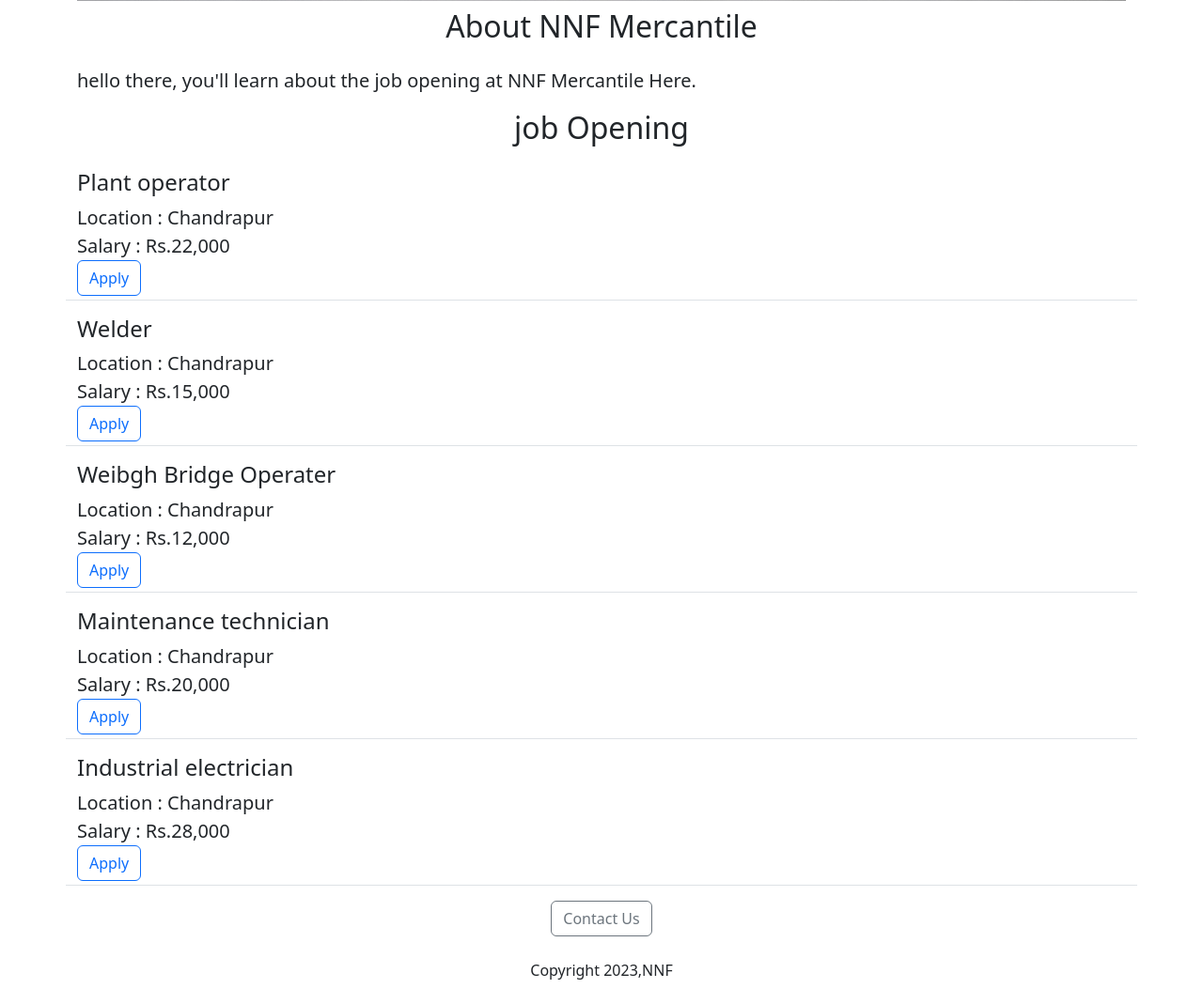
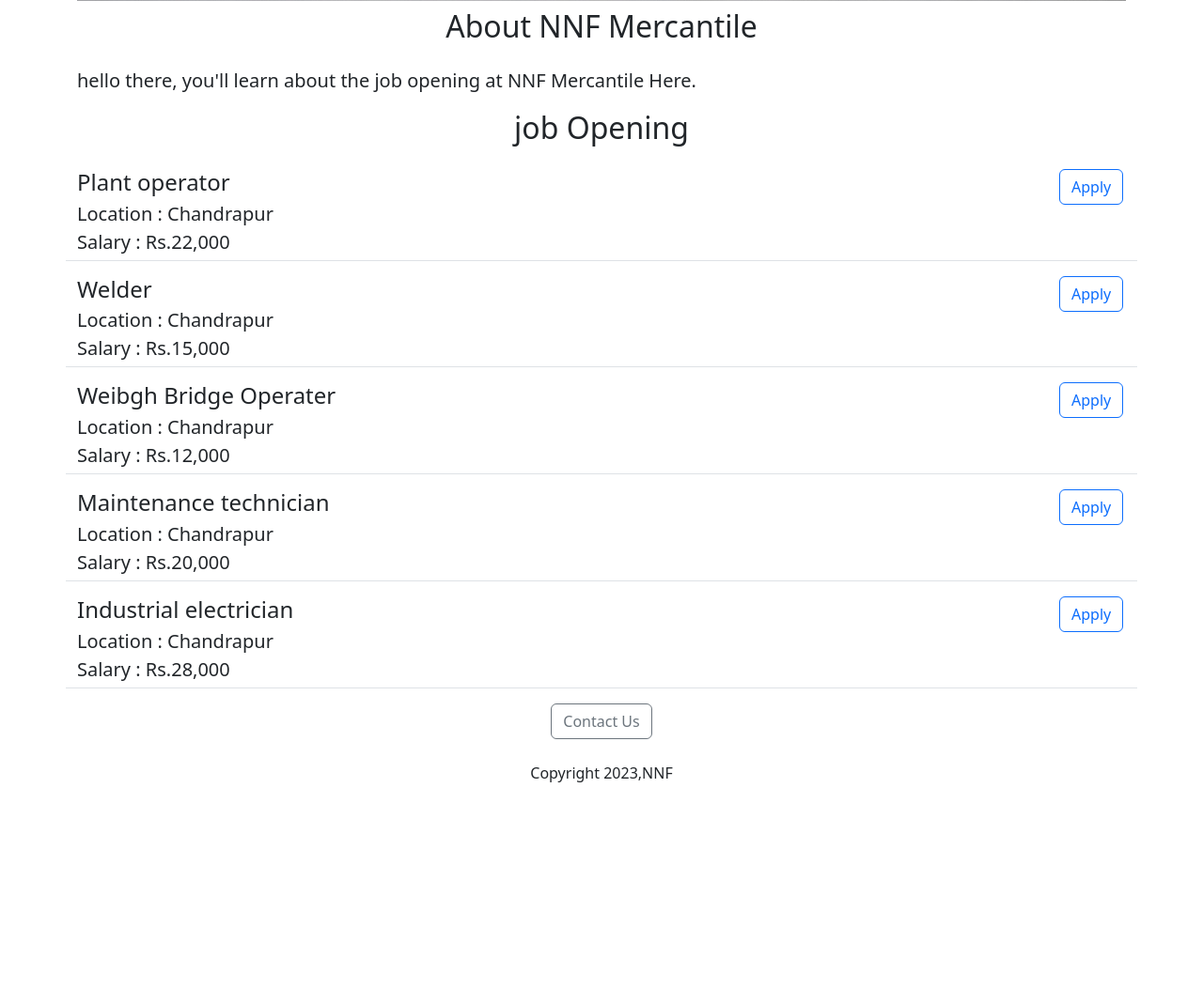
Before and after one commit to cnchoudhari/careers_website, a Flask app: page / in a window 1280 px wide. Shown: the part 715-1784 px from the top of the page at 94% size. After the commit the page ends 1548 px from the top, so only its background shows below. Run offline with Flask 3, Linux system fonts and the light colour scheme.

Commit message:
add sum code

```diff
--- a/templates/jobitem.html
+++ b/templates/jobitem.html
@@ -1,16 +1,17 @@
-<div class="row border-bottom"style ="margin-bottom:16px; padding-bottom:4px;">
- <div class= "col-8">
+<div class="border-bottom row"style =" margin-bottom:16px; padding-bottom:4px;">
+ <div class= "col-11">
 
-   <h4>{{ job['title']}}</h4>
-   </div>
+   <h4 style="margin-bottom:4px;">{{ job['title']}}</h4>
+
   <div>
     <b>Location :</b>{{ job['location']}}
 </div>
    <div>
     <b>Salary :</b>{{ job['salary']}}
+</div>
 
  </div>
-   <div class="col-2">
+   <div class="col-1">
      <button type="button" class="btn btn-outline-primary">Apply</button>
    </div>
 </div>
```
